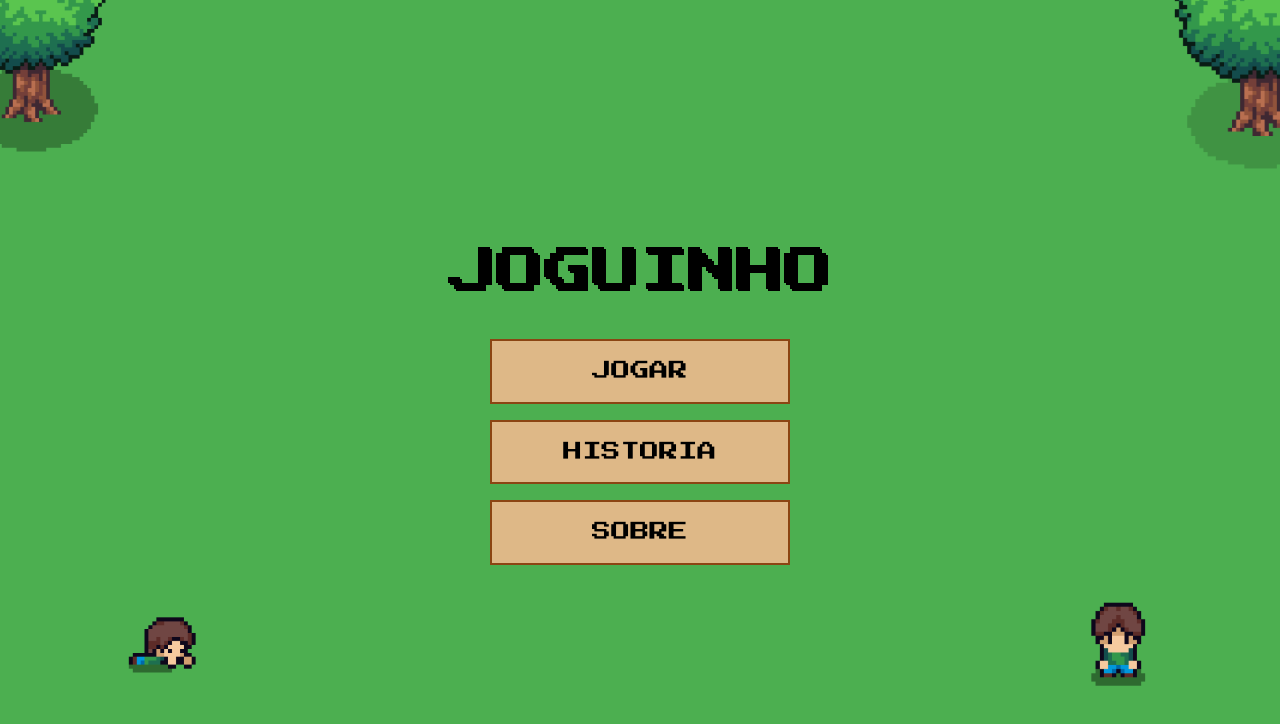
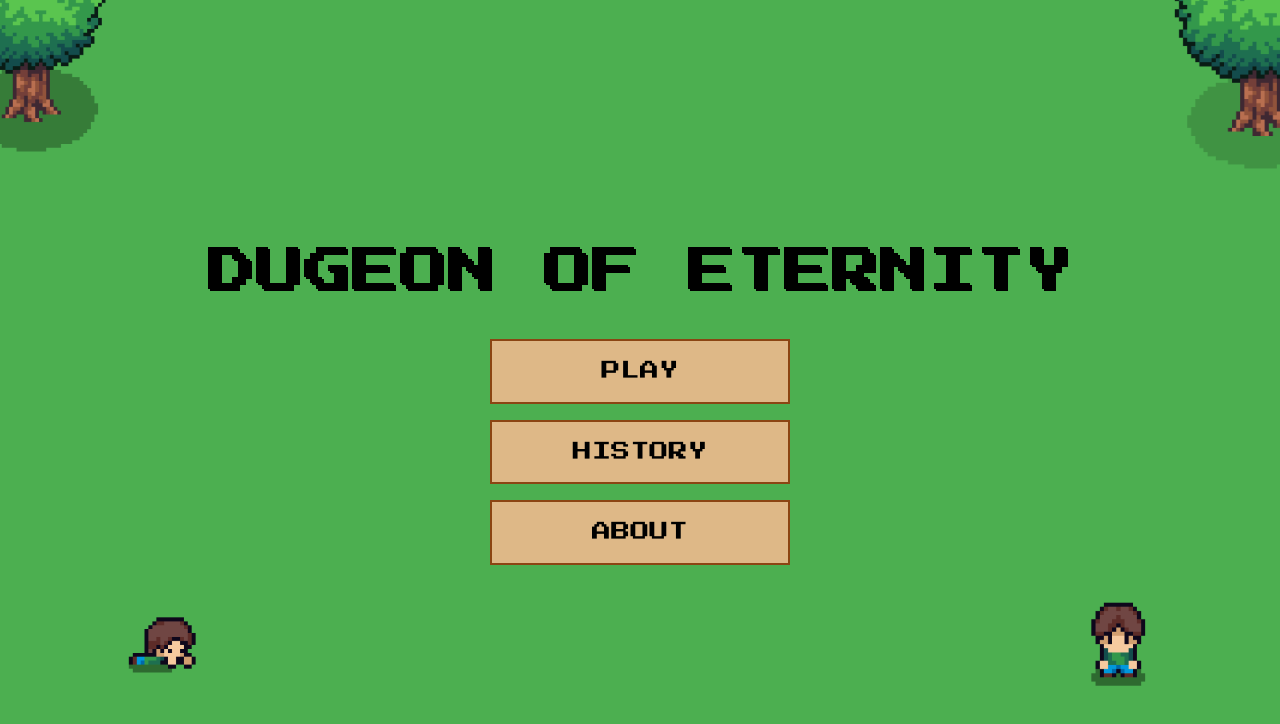
Before and after one commit to str4eis/Projeto-Logica, a SvelteKit app: page / in a window 1280 px wide. Shown: the top 724 px of the page. Built offline with nearby package versions, Linux system fonts and the light colour scheme.

Commit message:
ester commit

```diff
--- a/src/routes/+page.svelte
+++ b/src/routes/+page.svelte
@@ -5,7 +5,6 @@
   import arvoreDireita from '$lib/assets/arvore_direita.png';
   import bonecoEsquerda from '$lib/assets/boneco_esquerda.png';
   import bonecoDireita from '$lib/assets/boneco_direita.png';
-
   import StoryModal from './historia/Storymodal.svelte';
 
   let isStoryModalOpen = false;
@@ -24,31 +23,30 @@
       <img src={arvoreEsquerda} alt="Left tree" class="tree-left" />
       <img src={arvoreDireita} alt="Right tree" class="tree-right" />
   </div>
+
   <div class="characters">
       <img src={bonecoEsquerda} alt="Left character" class="character-left" />
       <img src={bonecoDireita} alt="Right character" class="character-right" />
   </div>
+
   <div class="menu">
-    <h1>JOGUINHO</h1>
+    <h1>DUGEON OF ETERNITY</h1>
 
     <div class="buttons">
-      <button on:click={() => goto('/jogar')}>
-        JOGAR
-      </button>
+      <button on:click={() => goto('/jogar')}>PLAY</button>
 
-      <button on:click={toggleStoryModal}>
-        HISTORIA
-      </button>
+      <button on:click={toggleStoryModal}>HISTORY</button>
 
-      <button on:click={() => goto('/sobre')}>
-        SOBRE
-      </button>
+      <button on:click={() => goto('/sobre')}>ABOUT</button>
     </div>
+
   </div>
-  <StoryModal
-    isOpen={isStoryModalOpen}
-    on:close={() => isStoryModalOpen = false}
-  />
+
+    <StoryModal
+      isOpen={isStoryModalOpen}
+      on:close={() => isStoryModalOpen = false}
+    />
+
 </main>
 
 <style>
--- a/src/routes/historia/Storymodal.svelte
+++ b/src/routes/historia/Storymodal.svelte
@@ -45,9 +45,9 @@
         ×
       </button>
       <div class="story-text">
-        <h2 id="modal-title">História</h2>
+        <h2 id="modal-title">HISTORY</h2>
         <p>
-          EM UM VILAREJO PACATO, KAEL ARDYN, UM JOVEM ÁVIDO POR AVENTURAS, SENTE UM CHAMADO IRRESISTÍVEL PELAS PROFUNDEZAS DA FLORESTA. INTRIGADO POR ANTIGAS LENDAS E RUMORES DE UM LUGAR OBSCURO, ELE SE AVENTURA NAS SOMBRAS DA NATUREZA. A JORNADA O LEVA A UMA MASMORRA ANCESTRAL, CONHECIDA COMO A "MASMORRA DA ETERNIDADE", REPLETA DE PERIGOS E ENIGMAS QUE PROMETEM TESTAR SUA CORAGEM E DETERMINAÇÃO. A CADA PASSO, KAEL SE APROXIMA DE UM CONFRONTO ÉPICO COM UM GUARDIÃO IMPLACÁVEL, QUE GUARDA OS SEGREDOS MAIS PROFUNDOS DA MASMORRA E UM ARTEFATO DE PODER INCOMPARÁVEL: O CRISTAL DA ETERNIDADE. AO ENCONTRÁ-LO, KAEL NÃO APENAS SOBREVIVE, MAS TAMBÉM SE TRANSFORMA, IMBUÍDO DE UMA FORÇA E SABEDORIA QUE O ACOMPANHARÃO POR TODA A VIDA.
+          IN A PEACEFUL VILLAGE, KAEL ARDYN, A YOUNG MAN EASTER OF ADVENTURE, FEELS AN IRRESISTIBLE CALL TO THE DEPTH OF THE FOREST. INTRIGUED BY ANCIENT LEGENDS AND RUMORS OF A DARK PLACE, HE ADVENTURES INTO THE SHADOWS OF NATURE. THE JOURNEY TAKES YOU TO AN ANCESTORAL DUNGEON, KNOWN AS THE "DUNGEON OF ETERNITY", FULL OF DANGERS AND PUZZLES THAT PROMISE TO TEST YOUR COURAGE AND DETERMINATION. AT EVERY STEP, KAEL CLOSES TO AN EPIC CONFRONTATION WITH AN UNRELEVABLE GUARDIAN WHO GUARDS THE DUNGEON'S DEEPEST SECRETS AND AN ARTIFACT OF UNMATCHED POWER: THE CRYSTAL OF ETERNITY. WHEN FINDING HIM, KAEL NOT ONLY SURVIVES, BUT ALSO TRANSFORMS, IMBUILED WITH A STRENGTH AND WISDOM THAT WILL ACCOMPANY HIM FOR ALL OF HIS LIFE.
         </p>
       </div>
     </div>
```
